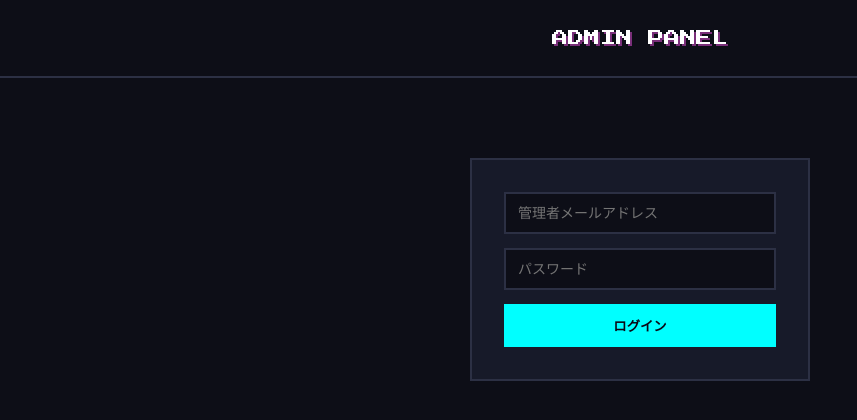
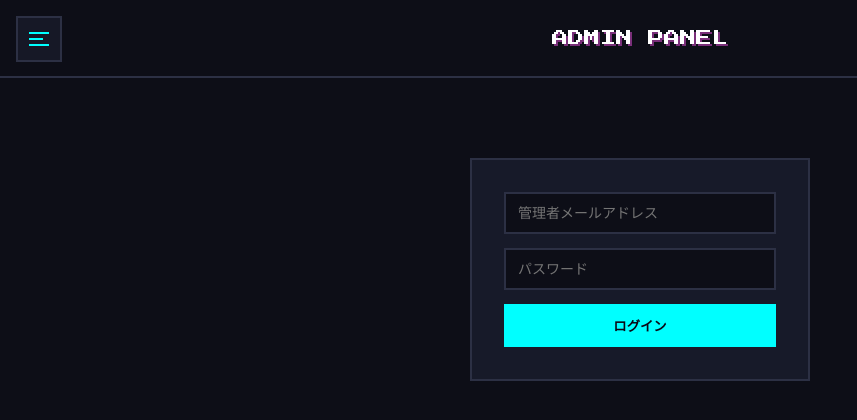
Before and after one commit to tanabesan/lolbeans, a plain HTML site: page library/admin.html in a window 1280 px wide. Shown: the whole page, without its empty margins (0-857 px from the left). Drawn offline with Linux system fonts and the light colour scheme; no server answers.

Commit message:
Update admin.html

```diff
--- a/library/admin.html
+++ b/library/admin.html
@@ -146,6 +146,8 @@
     </style>
 </head>
 <body>
+
+    <script src="https://tanabesan.github.io/lolbeans/nav-menu.js" defer></script>
 
 <header><h1>ADMIN PANEL</h1></header>
 
```
